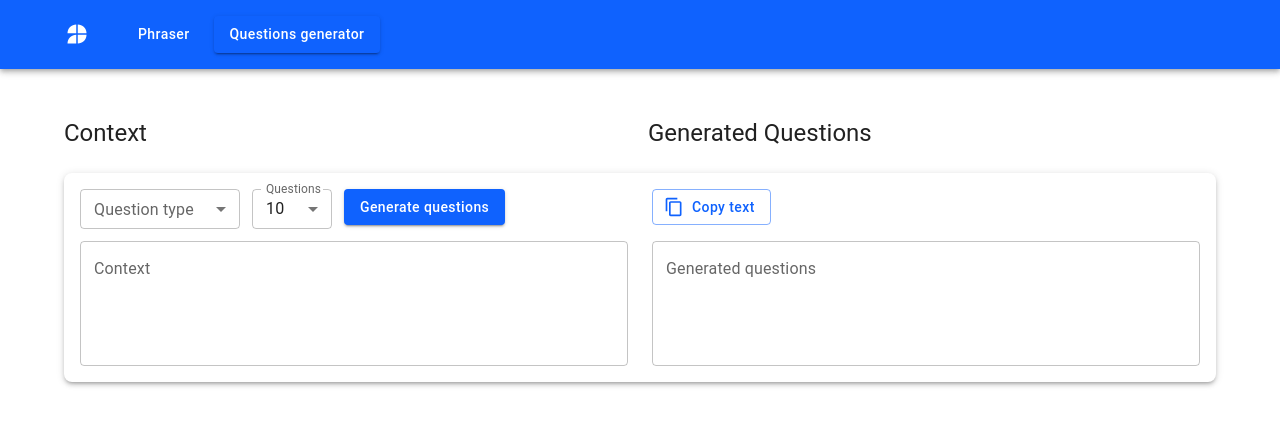
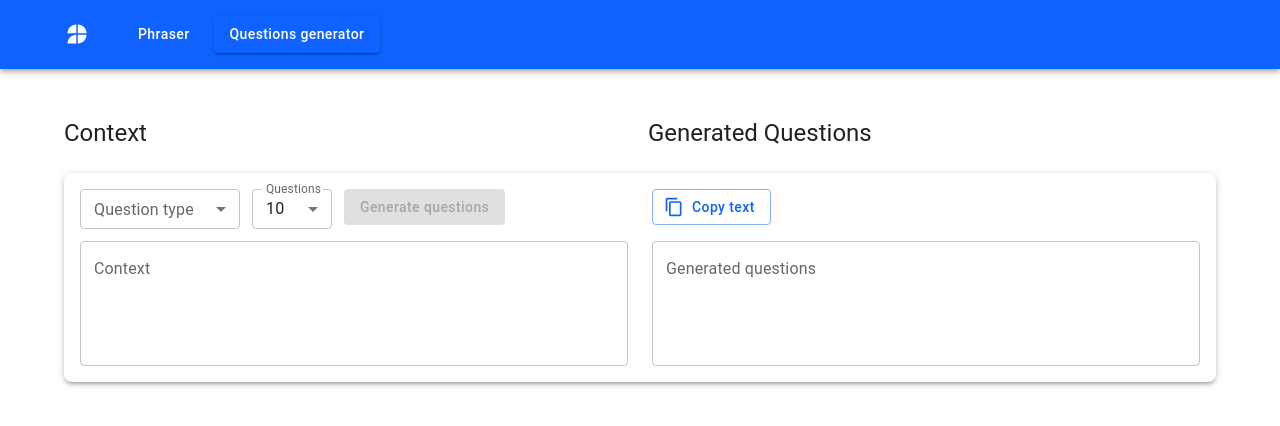
Before and after one commit to kidonrage/kidonrage.github.io, a React (Create React App) app in the folder phraser/: page /questions-generator in a window 1280 px wide. Shown: the top 426 px of the page. Built offline with nearby package versions, Linux system fonts and the light colour scheme.

Commit message:
Phraser: loading state of questions generator

```diff
--- a/phraser/package.json
+++ b/phraser/package.json
@@ -1,6 +1,6 @@
 {
   "name": "phraser",
-  "homepage": "https://kidonrage.github.io/phraser/",
+  "homepage": "https://kidonrage.github.io/",
   "version": "0.1.0",
   "private": true,
   "dependencies": {
--- a/phraser/src/App.js
+++ b/phraser/src/App.js
@@ -12,7 +12,7 @@ import { Snackbar, Alert } from '@mui/material';
 
 import { createTheme, ThemeProvider } from '@mui/material/styles';
 
-import { Link, Route, Routes, useLocation } from 'react-router-dom';
+import { Link, Route, Routes, Navigate, useLocation } from 'react-router-dom';
 import { Phraser } from './Phraser';
 import { QuestionsGenerator } from './QuestionsGenerator';
 
@@ -74,6 +74,7 @@ function App() {
       <Routes>
         <Route path='/phraser' element={<Phraser setError={setError} />} />
         <Route path='/questions-generator' element={<QuestionsGenerator />} />
+        <Route path='*' element={<Navigate to="/phraser" />} />
       </Routes>
       <Snackbar
         anchorOrigin={{ vertical: 'bottom', horizontal: 'center' }}
--- a/phraser/src/QuestionsGenerator.js
+++ b/phraser/src/QuestionsGenerator.js
@@ -2,16 +2,25 @@ import React from "react";
 import copy from 'clipboard-copy'
 import { Grid, Box, Container, Button, Typography, Input, Paper, TextField, FormControl, InputLabel, Select, MenuItem } from '@mui/material';
 import { Save as SaveIcon } from "@mui/icons-material";
+import { LoadingButton } from '@mui/lab';
 import ContentCopyIcon from '@mui/icons-material/ContentCopy'
 import { generateQuestions } from "./utils";
 
-export const QuestionsGenerator = (props) => {
+export const QuestionsGenerator = ({ setError }) => {
 
     const [contextString, setContextString] = React.useState('');
     const [generatedQuestionsString, setGeneratedQuestionsString] = React.useState('');
+
+    const [isGenerating, setIsGenerating] = React.useState(false);
+    const [isGeneratingAvailable, setIsGeneratingAvailable] = React.useState(false);
+
     const [questionsCount, setGeneratedQuestionsCount] = React.useState(10);
+    const [questionType, setQuestionType] = React.useState('');
 
-    const [questionType, setQuestionType] = React.useState('');
+    React.useEffect(() => {
+        console.log(!!contextString, !!questionType, !!contextString && !!questionType)
+        setIsGeneratingAvailable(!!contextString && !!questionType)
+    }, [contextString, questionType])
 
     const copyAllTexts = () => {
         const stringToCopy = generatedQuestionsString
@@ -33,15 +42,16 @@ export const QuestionsGenerator = (props) => {
 
     const handleGenerateQuestions = () => {
         console.log(contextString)
+        setIsGenerating(true)
         generateQuestions(contextString, questionsCount, questionType)
             .then((result) => {
                 setGeneratedQuestionsString(result)
             })
             .catch((error) => {
-                // setError(error.message)
+                setError(error.message)
             })
             .finally(() => {
-                // setIs
+                setIsGenerating(false)
             })
     }
 
@@ -120,13 +130,16 @@ export const QuestionsGenerator = (props) => {
                                         </Select>
                                     </FormControl>
 
-                                    <Button
+                                    <LoadingButton
                                         sx={{ mr: 1 }}
+                                        loading={isGenerating}
+                                        disabled={!isGeneratingAvailable}
+                                        loadingPosition="center"
                                         onClick={handleGenerateQuestions}
                                         variant="contained"
                                     >
                                         Generate questions
-                                    </Button>
+                                    </LoadingButton>
                                 </Grid>
                                 <Grid item xs={12} md={6} alignItems="stretch">
                                     <Button
```
